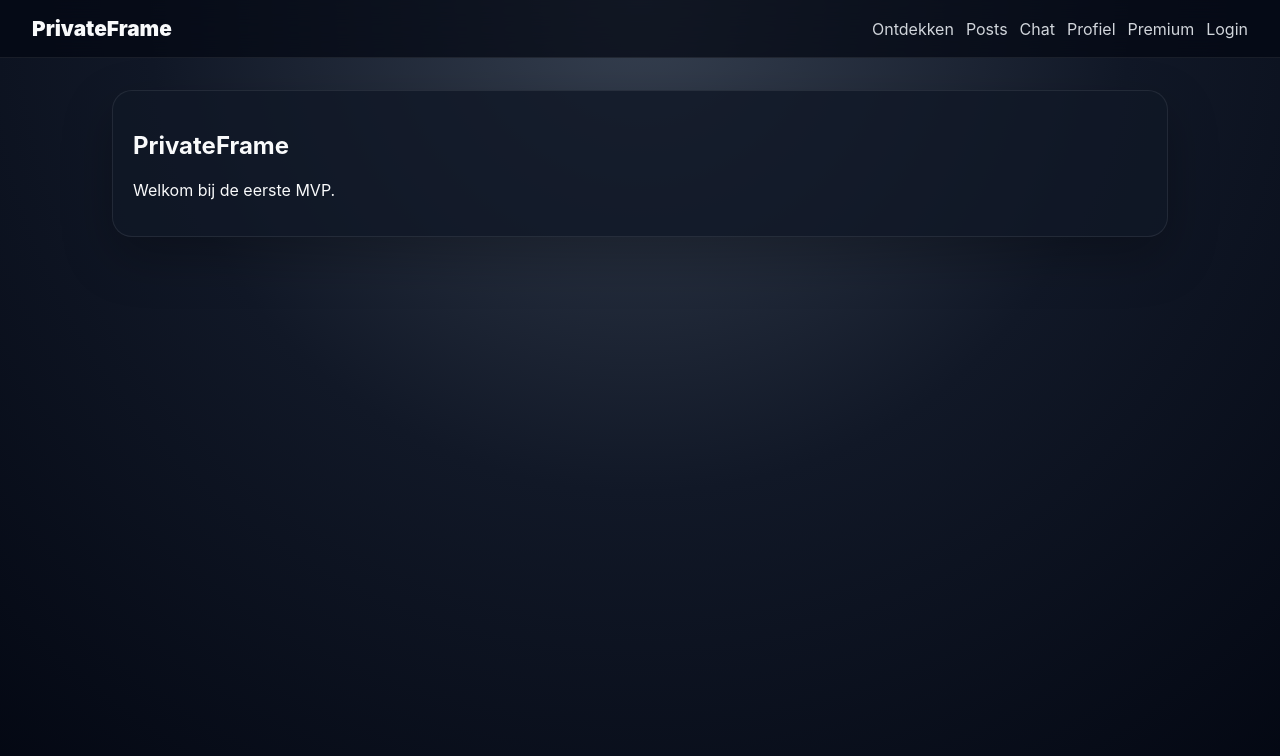
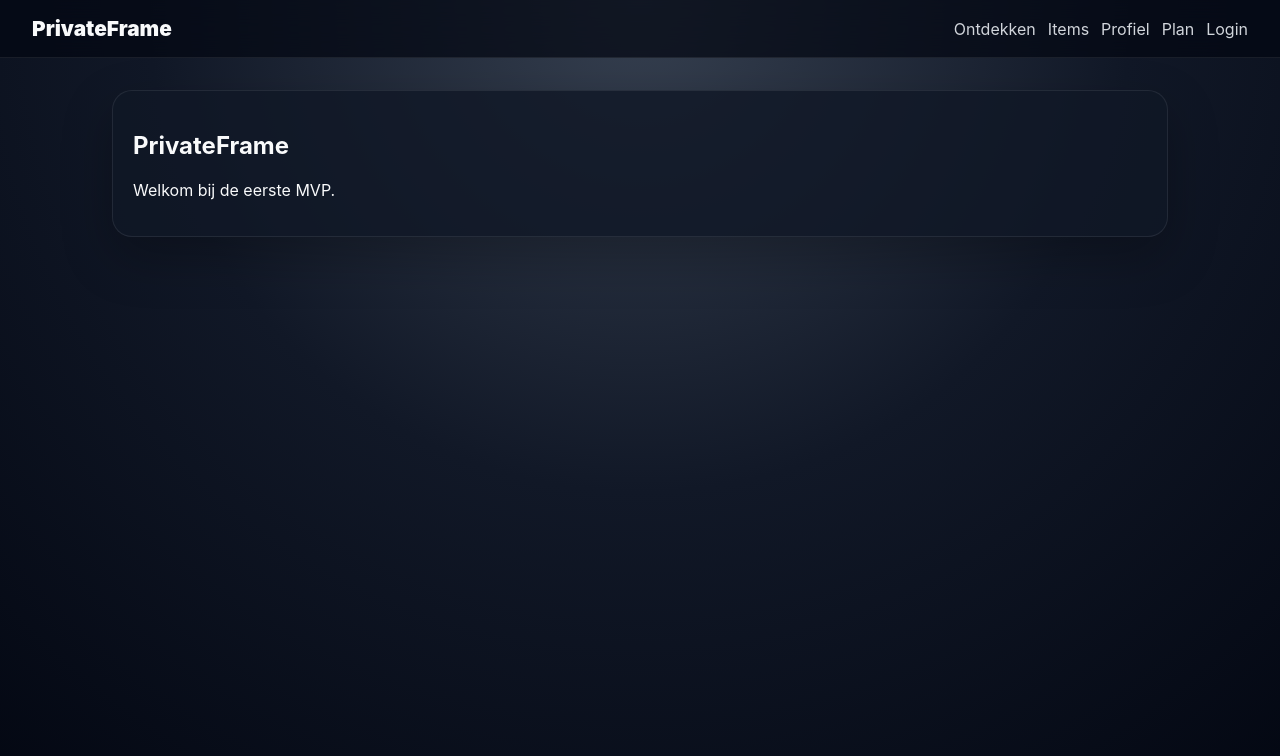
Before and after one commit to thomasdelhez/Privateframe, an Angular app in the folder frontend/: page / in a window 1280 px wide. Shown: the top 756 px of the page. Built offline with nearby package versions, Linux system fonts and the light colour scheme.

Commit message:
Clean up MVP navigation

```diff
--- a/frontend/src/app/app.component.ts
+++ b/frontend/src/app/app.component.ts
@@ -11,10 +11,9 @@ import { SessionService } from './core/session.service';
       <a routerLink="/" class="brand">PrivateFrame</a>
       <nav>
         <a routerLink="/discover">Ontdekken</a>
-        <a routerLink="/posts">Posts</a>
-        <a routerLink="/chat">Chat</a>
+        <a routerLink="/posts">Items</a>
         <a routerLink="/profile">Profiel</a>
-        <a routerLink="/plan">Premium</a>
+        <a routerLink="/plan">Plan</a>
         @if (session.isLoggedIn()) {
           <button class="secondary" type="button" (click)="session.clear()">Uitloggen</button>
         } @else {
```
